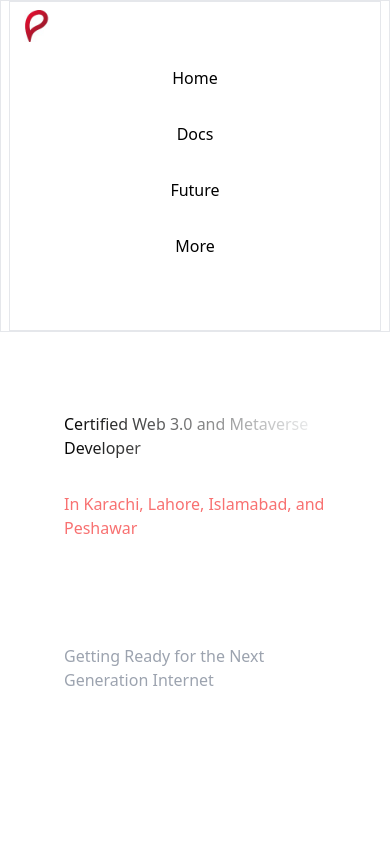
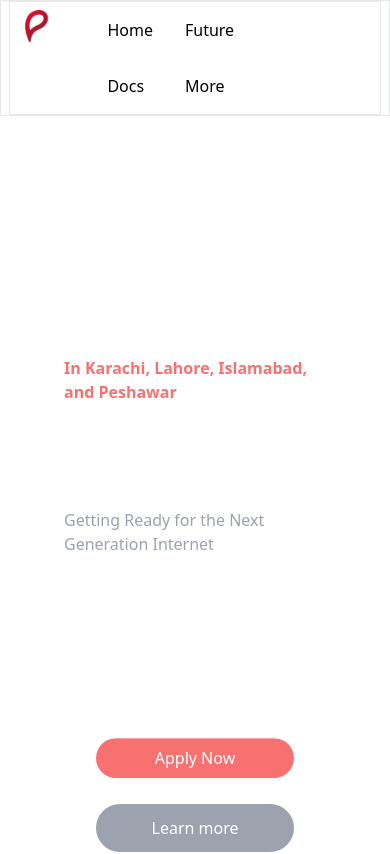
Before and after one commit to JunaidAlam789/panaverse_site_tailwind, a Next.js app: page / in a window 390 px wide. Shown: the top 854 px of the page. Built offline with nearby package versions, Linux system fonts and the light colour scheme.

Commit message:
mobile navbar updated

```diff
--- a/app/components/Main_Section.tsx
+++ b/app/components/Main_Section.tsx
@@ -2,13 +2,18 @@
     return (
       <div className="p-16" >
         <div className="flex flex-col justify-center">
-        <p className="flex text-left sm:justify-center text-base sm:text-xl md:text-3xl bg-clip-text text-transparent py-4
+              <p className="flex text-left  sm:collapse sm:justify-center text-base font-bold sm:text-xl md:text-3xl bg-clip-text text-transparent py-4
+              sm:font-thin md:font-normal lg:font-bold
+              text-black animate-pulse ">
+              Certified Web 3.0 and Metaverse Developer
+              </p>
+              <p className="flex text-left collapse sm:visible sm:justify-center text-base sm:text-xl md:text-3xl bg-clip-text text-transparent py-4
               sm:font-thin md:font-normal lg:font-bold
               bg-gradient-to-l from-gray-50 to-black gray animate-pulse ">
               Certified Web 3.0 and Metaverse Developer
               </p>
 
-            <p className="flex text-left sm:collapse sm:justify-center  text-base sm:text-xl md:text-2xl lg:text-3xl py-4 text-red-400 sm:font-thin md:font-normal lg:font-medium ">
+            <p className="flex text-left sm:collapse sm:justify-center font-bold sm:text-xl md:text-2xl lg:text-3xl py-4 text-red-400 sm:font-thin md:font-normal lg:font-medium ">
             In Karachi, Lahore, Islamabad, and Peshawar
             </p>
             <p className="flex text-left collapse sm:visible sm:justify-center  text-base sm:text-xl md:text-2xl lg:text-3xl py-4 text-red-400 sm:font-thin md:font-normal lg:font-medium ">
--- a/app/components/NavBar.tsx
+++ b/app/components/NavBar.tsx
@@ -10,16 +10,18 @@ export default function NavBar() {
     <>
        <div className="border px-2">
 
-          <div className="flex flex-col sm:flex-row justify-center border">
-          <img src="./panaverse80_80.jpg" className="h-12 w-12 p-2  mr-auto"/>
+          <div className="flex sm:flex-row justify-center border">
+          <img src="./panaverse80_80.jpg" className="h-12 w-12 p-2 mr-auto"/>
+          <div className="flex flex-col sm:flex-row">
+          <a className="m-4 ">Home</a>
+          <a className="m-4 ">Docs</a>
+          </div>
+          <div className="flex flex-col sm:flex-row">
+          <a className="m-4 ">Future</a>
+          <a className="m-4 ">More</a>
+          </div>
 
-          <a className="m-4 mr-auto ml-auto ">Home</a>
-          <a className="m-4 mr-auto ml-auto  ">Docs</a>
-          <a className="m-4 mr-auto ml-auto ">Future</a>
-          <a className="m-4 mr-auto ml-auto ">More</a>
-
-
-          <button className="text-white collapse sm:visible bg-red-400 hover:bg-red-500  ml-auto mr-auto my-2 p-2 rounded-full" >
+          <button className="text-white collapse sm:visible bg-red-400 hover:bg-red-500 ml-auto my-2 p-2 rounded-full" >
           <a href={'https://portal.piaic.org/signup'}>Apply Now</a>
             </button>
 
```
